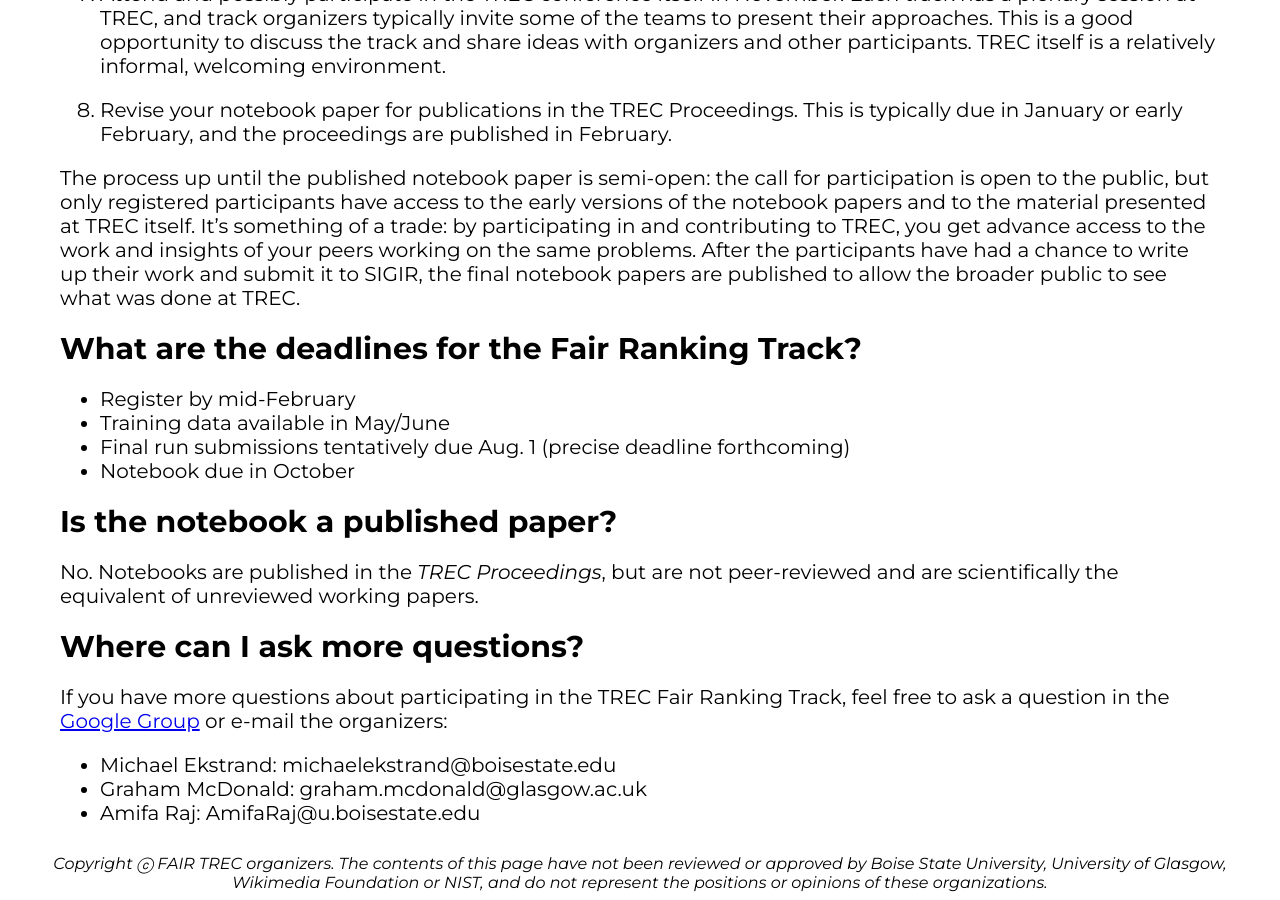
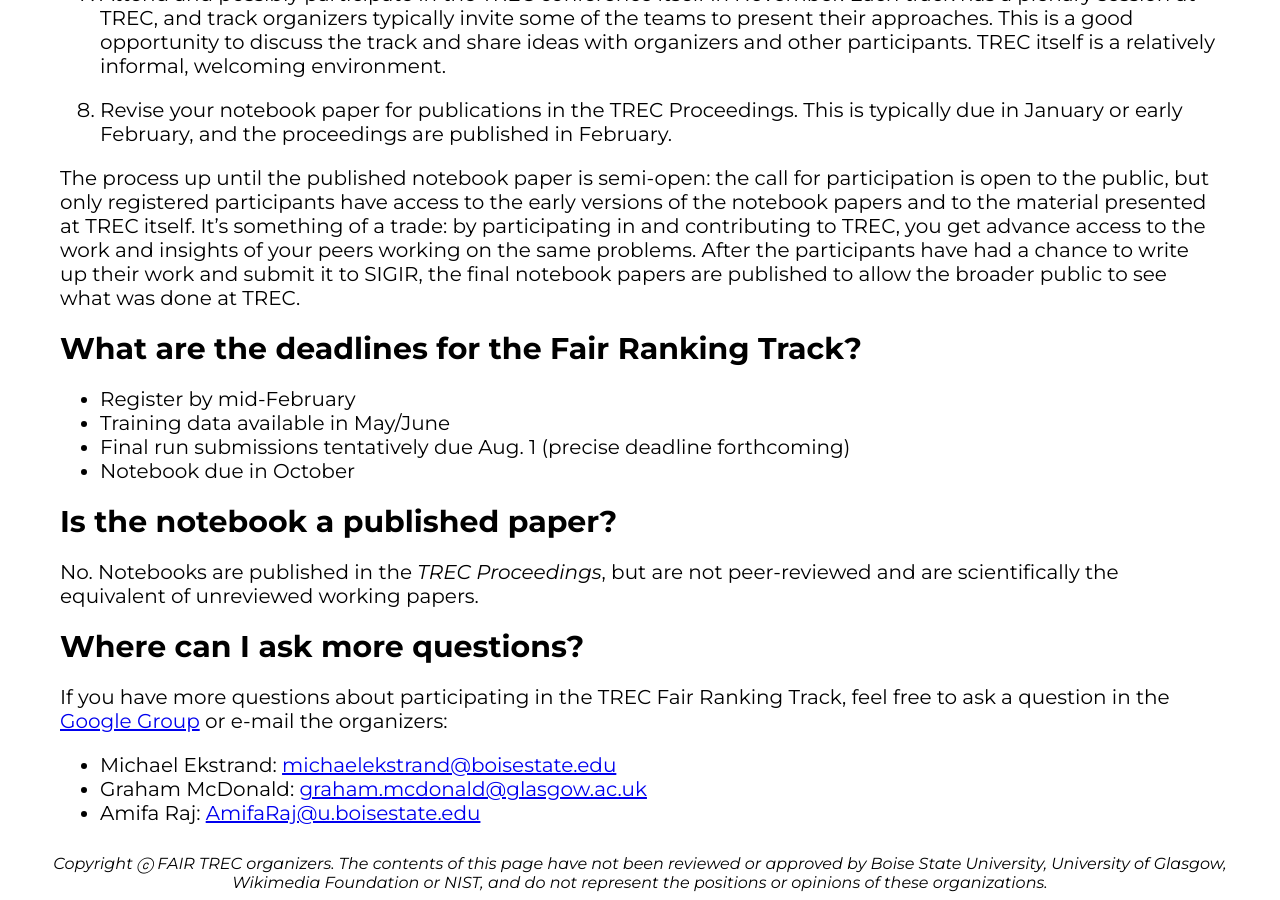
Before and after one commit to fair-trec/fair-trec.github.io, a Jekyll site: the page built from how-to-trec.md, in a window 1280 px wide and 900 px high, scrolled down 2686 px. Built offline with Jekyll 4.4.1, drawn with Linux system fonts in a browser that asks for light colours; our own code applies the rules of GitHub Pages for plain Markdown files; some of the changed lines change nothing that is shown.

Commit message:
Active email links

```diff
--- a/how-to-trec.md
+++ b/how-to-trec.md
@@ -86,6 +86,6 @@
 
 # Where can I ask more questions?
 If you have more questions about participating in the TREC Fair Ranking Track, feel free to ask a question in the [Google Group](https://groups.google.com/d/forum/fair-trec) or e-mail the organizers:
-- Michael Ekstrand: michaelekstrand@boisestate.edu
-- Graham McDonald: graham.mcdonald@glasgow.ac.uk
-- Amifa Raj: AmifaRaj@u.boisestate.edu
+- Michael Ekstrand: <michaelekstrand@boisestate.edu>
+- Graham McDonald: <graham.mcdonald@glasgow.ac.uk>
+- Amifa Raj: <AmifaRaj@u.boisestate.edu>
```
